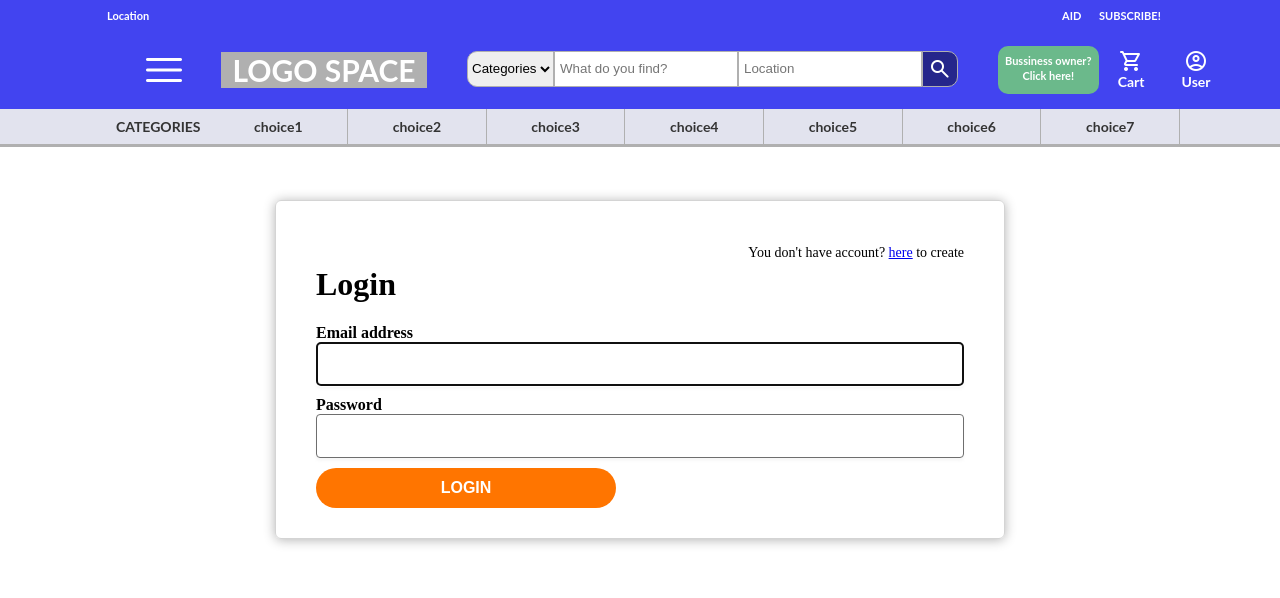
After one commit to UtsumiYoji/CupodentDentalCouponWebProject, a Django app: page /user/login/ in a window 1280 px wide. The commit adds this page. Shown: the top 598 px of the page. Run offline with Django 4.2, Linux system fonts and the light colour scheme; some libraries are stand-ins or nearby versions.

Commit message:
make login/logout

```diff
--- a/Develop/Program/cupodent_dental/settings.py
+++ b/Develop/Program/cupodent_dental/settings.py
@@ -136,3 +136,6 @@ DEFAULT_AUTO_FIELD = 'django.db.models.BigAutoField'
 
 # Using a custom user model
 AUTH_USER_MODEL = 'custom_user.CustomUsers'
+LOGIN_URL = '/user/login/'
+LOGIN_REDIRECT_URL = '/user/'
+LOGOUT_REDIRECT_URL = '/user/login/'
--- a/Develop/Program/custom_user/urls.py
+++ b/Develop/Program/custom_user/urls.py
@@ -1,7 +1,11 @@
 from django.urls import path
+from django.contrib.auth.views import LogoutView
 from . import views
 
+app_name = 'custom_user'
 urlpatterns = [
     path('', views.index, name='index'),
-    path('create/', views.CustomUserCreateView.as_view(), name='user_create')
+    path('create/', views.CreateView.as_view(), name='create'),
+    path('login/', views.LoginView.as_view(), name='login'),
+    path('logout/', LogoutView.as_view(), name='logout'),
 ]
--- a/Develop/Program/custom_user/views.py
+++ b/Develop/Program/custom_user/views.py
@@ -1,25 +1,45 @@
 from django.contrib.auth import login
-from django.forms.models import BaseModelForm
-from django.shortcuts import render
-from django.http import HttpResponse
+from django.contrib.auth.models import User
+from django.contrib.auth import views
 from django.views import generic
+from django.contrib.auth.mixins import LoginRequiredMixin
+from django.contrib.auth import forms as auth_forms
 
 from . import models, forms
 
 
 # Create your views here.
 def index(request):
-    return render(request, 'custom_user/sample.html')
+    pass
 
-
-class CustomUserCreateView(generic.CreateView):
+class CreateView(generic.CreateView):
     model = models.CustomUsers
-    form_class = forms.CustomUserForm
+    form_class = forms.UserCreationForm
     template_name = 'custom_user/create.html'
     success_url = '/'
 
-    def form_valid(self, form: BaseModelForm) -> HttpResponse:
+    def form_valid(self, form):
         ret = super().form_valid(form)
         user = self.object
         login(self.request, user)
         return ret
+
+class LoginView(views.LoginView):
+    template_name = 'custom_user/login.html'
+    form_class = auth_forms.AuthenticationForm
+
+# class DetailView(LoginRequiredMixin, generic.DetailView):
+#     template_name = 'custom_user/detail.html'
+
+#     def get_context_data(self, **kwargs):
+#         context = super().get_context_data(**kwargs)
+#         context['user'] = self.request.user
+#         return context
+
+# class OtherView(LoginRequiredMixin, generic.UpdateView):
+#     template_name = 'custom_user/update.html'
+
+#     def get_context_data(self, **kwargs):
+#         context = super().get_context_data(**kwargs)
+#         context['users'] = User.objects.exclude(username=self.request.user.username)
+#         return context
--- a/Develop/Program/template/custom_user/create.html
+++ b/Develop/Program/template/custom_user/create.html
@@ -9,7 +9,7 @@
 <div class="wrap">
 
 <form method="post">
-    <p>You already have account? <a href="">here</a> to login</p>
+    <p>You already have account? <a href="{% url 'custom_user:login' %}">here</a> to login</p>
     <h1>Account creation</h1>
 
     {% if form.errors %}
--- /dev/null
+++ b/Develop/Program/template/custom_user/login.html
@@ -0,0 +1,45 @@
+{% extends 'base.html' %}
+{% block contents %}
+
+{% load widget_tweaks %}
+{% load static %}
+
+<link rel="stylesheet" type='text/css' href="{% static 'custom_user/create.css'%}">
+
+<div class="wrap">
+
+<form  href="{% url 'custom_user:create' %}" method="post">
+    <p>You don't have account? <a href="{% url 'custom_user:create' %}">here</a> to create</p>
+    <h1>Login</h1>
+
+    {% if form.errors %}
+        <div class="error_msg">
+        {% for key, errors in form.errors.items %}
+            {% for error in errors %}
+                <p>{{ error }}</p>
+            {% endfor %}
+        {% endfor %}
+        </div>
+    {% endif %}
+
+    {% csrf_token %}
+
+    <row>
+        <div class="field">
+        <label>{{ form.username.label }}</label>
+        {{ form.username | add_class:"input_fullwidth"}}
+        </div>
+    </row>
+
+    <row>
+        <div class="field">
+        <label>{{ form.password.label }}</label>
+        {{ form.password | add_class:"input_fullwidth"}}
+        </div>
+    </row>
+
+    <button type="submit">LOGIN</button>
+</form>
+
+</div>
+{% endblock %}
```
Also changed, not shown: Develop/Program/custom_user/forms.py (+2 -5 lines).
